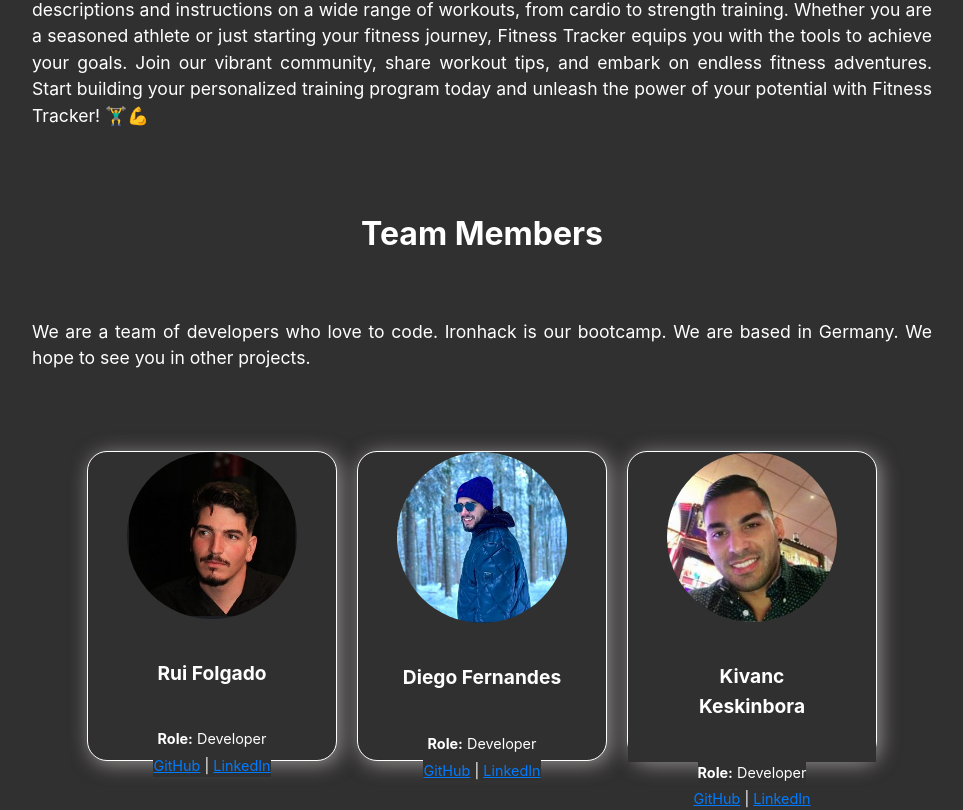
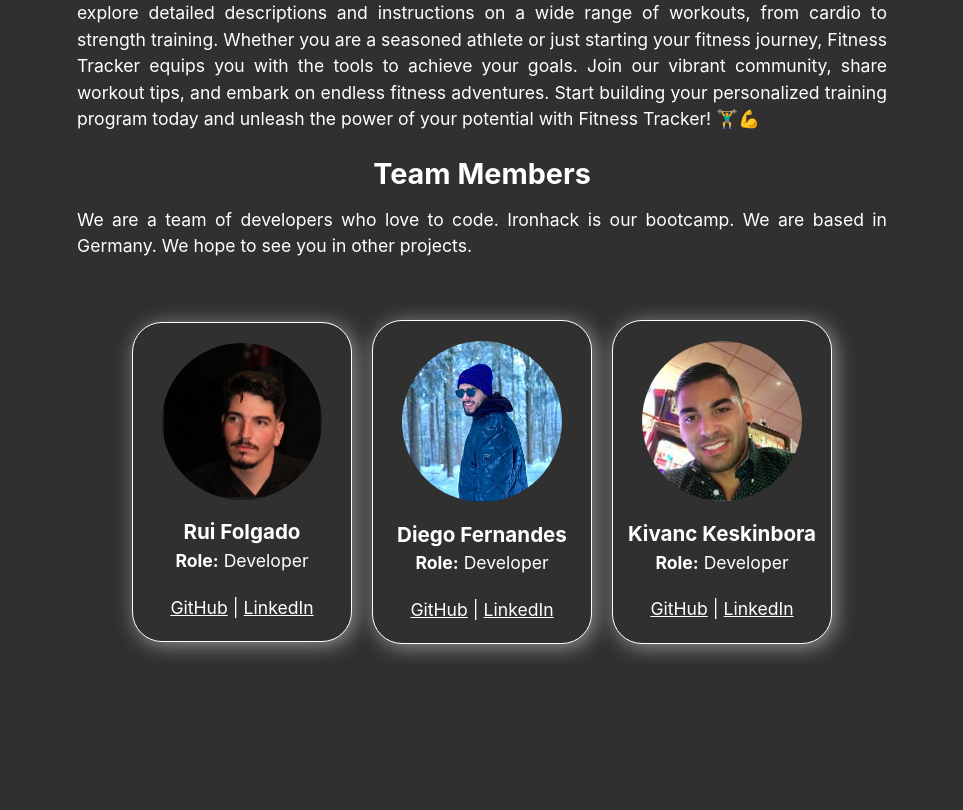
Before and after one commit to dieegoolimaa/fitnesstracker-frontend, a React (Vite) app: page /about in a window 1280 px wide. Shown: the part 217-1027 px from the top of the page, without its empty margins (158-1121 px from the left). After the commit the page ends 881 px from the top, so only its background shows below. Built offline with nearby package versions, Linux system fonts and the light colour scheme.

Commit message:
fix about page

```diff
--- a/src/App.css
+++ b/src/App.css
@@ -6,3 +6,13 @@
   background-color: #313030;
   color: rgb(255, 255, 255);
 }
+
+body {
+  background-color: #313030;
+}
+
+h2,
+h3 {
+  text-align: center;
+  padding: 0px;
+}
--- /dev/null
+++ b/src/components/TeamMember.jsx
@@ -0,0 +1,29 @@
+import style from "../styles/TeamMember.module.css";
+
+const TeamMember = ({ name, role, github, linkedin, image }) => {
+  return (
+    <div className={style.memberInfo}>
+      <div className={style.imageContainer}>
+        <img className={style.memberImage} src={image} />
+      </div>
+      <div className={style.memberDetails}>
+        <h3>{name}</h3>
+        <p>
+          <strong>Role:</strong> {role}
+        </p>
+      </div>
+
+      <p>
+        <a href={github} target="_blank" rel="noopener noreferrer">
+          GitHub
+        </a>{" "}
+        |{" "}
+        <a href={linkedin} target="_blank" rel="noopener noreferrer">
+          LinkedIn
+        </a>
+      </p>
+    </div>
+  );
+};
+
+export default TeamMember;
--- a/src/pages/AboutPage.jsx
+++ b/src/pages/AboutPage.jsx
@@ -1,35 +1,13 @@
-import "../styles/AboutPage.css";
+import TeamMember from "../components/TeamMember.jsx";
 import kivanc from "../assets/kivanc.png";
 import rui from "../assets/rui.png";
 import diego from "../assets/diego.png";
-
-const TeamMember = ({ name, role, github, linkedin, image }) => (
-  <div className="team-member">
-    <div className="member-info">
-      <div className="member-image">
-        <img src={image} />
-      </div>
-      <h3>{name}</h3>
-      <p>
-        <strong>Role:</strong> {role}
-      </p>
-      <p>
-        <a href={github} target="_blank" rel="noopener noreferrer">
-          GitHub
-        </a>{" "}
-        |{" "}
-        <a href={linkedin} target="_blank" rel="noopener noreferrer">
-          LinkedIn
-        </a>
-      </p>
-    </div>
-  </div>
-);
+import style from "../styles/AboutPage.module.css";
 
 const AboutPage = () => {
   return (
-    <div className="aboutPage">
-      <h1>About Us</h1>
+    <div className={style.aboutPage}>
+      <h1 className={style.title}>About Us</h1>
       <p>
         Welcome to Fitness Tracker, your ultimate fitness companion! Track,
         analyze, and optimize your fitness journey with ease on our intuitive
@@ -42,13 +20,13 @@ const AboutPage = () => {
         personalized training program today and unleash the power of your
         potential with Fitness Tracker! 🏋️‍♂️💪
       </p>
-      <h2>Team Members</h2>
+      <h1 className={style.title}>Team Members</h1>
       <p>
         We are a team of developers who love to code. Ironhack is our bootcamp.
         We are based in Germany. We hope to see you in other projects.
       </p>
 
-      <div className="team-members">
+      <div className={style.teamMembers}>
         <TeamMember
           image={rui}
           name="Rui Folgado"
--- a/src/styles/AboutPage.css
+++ /dev/null
@@ -1,101 +0,0 @@
-/* AboutPage.module.css */
-/* * {
-  border: 1px solid red;
-} */
-
-.rui {
-  background-image: url("../assets/rui.png");
-}
-
-.diego {
-  background-image: url("../assets/diego.png");
-}
-
-.kivanc {
-  background-image: url("../assets/Kivanc.png");
-}
-
-.aboutPage {
-  max-width: 900px;
-  height: 750px;
-  margin: 0 auto;
-  display: flex;
-  flex-direction: column;
-  justify-content: center;
-  align-items: center;
-  text-align: justify;
-}
-
-.aboutPage h1 {
-  margin-top: 150px;
-  margin-bottom: 20px;
-  font-size: 2rem;
-}
-
-.aboutPage h2 {
-  margin-top: 20px;
-  margin-bottom: 20px;
-  font-size: 2rem;
-}
-
-.aboutPage p {
-  font-size: 1.1rem;
-  line-height: 1.5;
-  margin-bottom: 20px;
-}
-
-.team-member {
-  margin: 10px;
-}
-
-.member-info {
-  margin-top: 50px;
-  display: flex;
-  flex-direction: column;
-  justify-content: space-evenly;
-  align-items: center;
-  width: 250px;
-  height: 310px;
-  border: 1px solid white;
-  border-radius: 20px;
-  box-shadow: 3px 3px 20px rgba(247, 241, 241, 0.5);
-}
-
-.member-info h3 {
-  font-size: 1.2rem;
-}
-
-.member-info p {
-  width: auto;
-  font-size: 0.9rem;
-  margin-bottom: 5px;
-  text-align: center;
-}
-
-.member-info a {
-  color: #007bff;
-}
-
-.member-info a:hover {
-  text-decoration: underline;
-}
-
-.member-image {
-  width: 170px;
-}
-
-.member-image img {
-  width: 170px;
-  display: flex;
-  justify-content: center;
-  align-items: center;
-  border-radius: 50%;
-  margin-right: 20px;
-}
-
-.team-members {
-  display: flex;
-  align-items: center;
-  justify-content: center;
-  flex-wrap: wrap;
-}
--- /dev/null
+++ b/src/styles/AboutPage.module.css
@@ -0,0 +1,47 @@
+/* AboutPage.module.css */
+/* * {
+  border: 1px solid red;
+} */
+
+.rui {
+  background-image: url("../assets/rui.png");
+}
+
+.diego {
+  background-image: url("../assets/diego.png");
+}
+
+.kivanc {
+  background-image: url("../assets/Kivanc.png");
+}
+
+.aboutPage {
+  max-width: 850px;
+  margin: 0 auto;
+  padding: 20px;
+  display: flex;
+  flex-direction: column;
+  justify-content: center;
+  align-items: center;
+  text-align: justify;
+}
+
+.title {
+  font-size: 1.8rem;
+  margin-bottom: 10px;
+}
+
+.aboutPage p {
+  font-size: 1.1rem;
+  line-height: 1.5;
+  margin-bottom: 20px;
+}
+
+.teamMembers {
+  display: flex;
+  flex-wrap: wrap;
+  justify-content: center;
+  align-items: center;
+  margin-top: 20px;
+  gap: 20px;
+}
--- /dev/null
+++ b/src/styles/TeamMember.module.css
@@ -0,0 +1,28 @@
+.memberInfo {
+  display: flex;
+  flex-direction: column;
+  justify-content: center;
+  align-items: center;
+  text-align: center;
+  margin-top: 20px;
+  width: 220px;
+  border: 1px solid white;
+  border-radius: 30px;
+  box-shadow: 3px 3px 20px rgba(247, 241, 241, 0.5);
+}
+
+.imageContainer {
+  width: 200px;
+  margin-top: 10px;
+}
+
+.memberImage {
+  width: 160px;
+  border-radius: 50%;
+  margin: 10px;
+  object-fit: cover;
+}
+
+.memberDetails {
+  font-size: 1.1rem;
+}
```
Also changed, not shown: src/components/DraggableList.jsx (+35 -24 lines).
